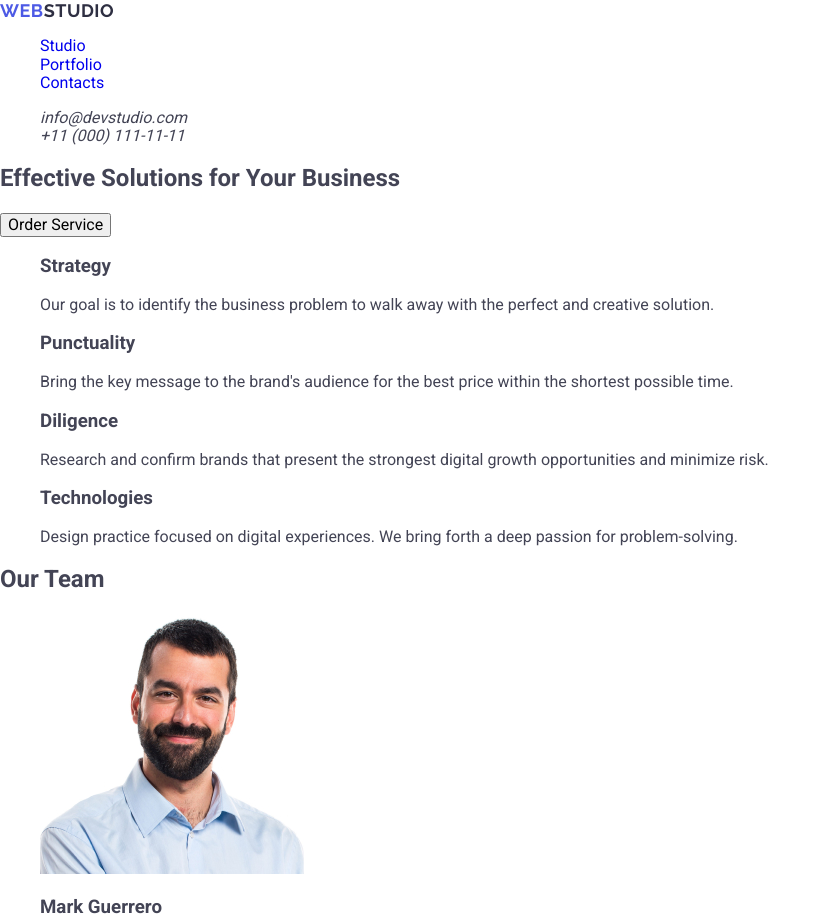
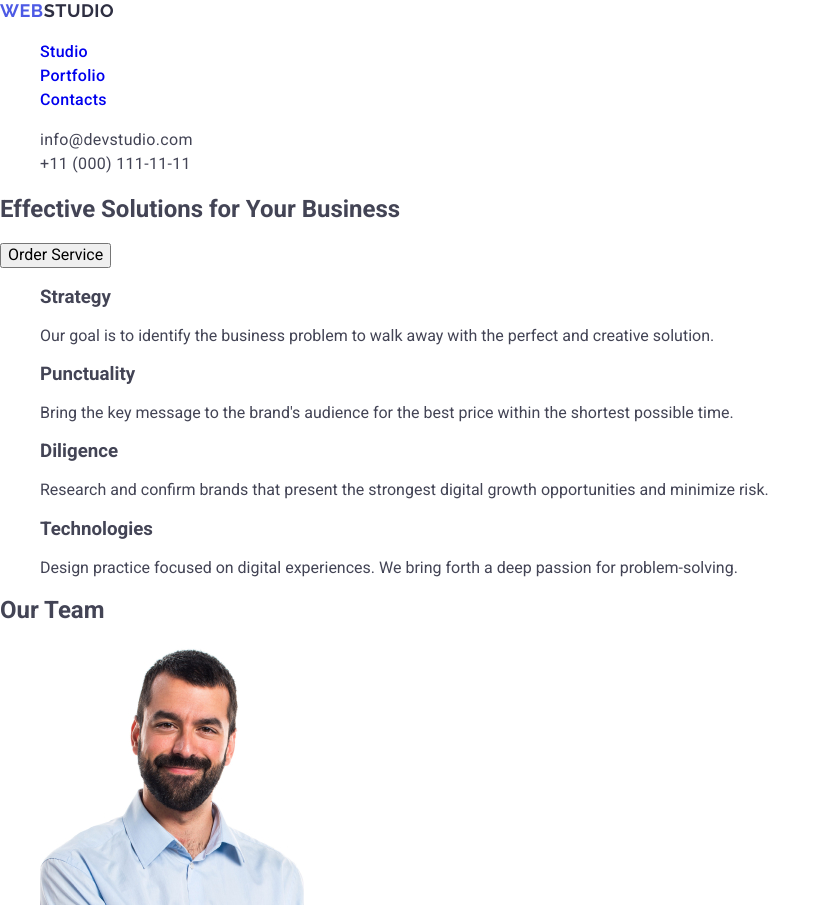
Before and after one commit to bunbanto/goit-markup-hw-02, a plain HTML site: page index.html in a window 1280 px wide. Shown: the top 922 px of the page, without its empty margins (0-827 px from the left). Drawn offline with nearby package versions, Linux system fonts and the light colour scheme.

Commit message:
full change heder

```diff
--- a/css/styles.css
+++ b/css/styles.css
@@ -14,7 +14,7 @@ a {
 .order {
   cursor: pointer;
 }
-.web {
+.logo {
   font-family: 'Raleway', sans-serif;
   font-weight: 700;
   font-size: 18px;
@@ -25,7 +25,7 @@ a {
   text-transform: uppercase;
   color: #4d5ae5;
 }
-.stud {
+.studio {
   font-family: 'Raleway', sans-serif;
   font-weight: 700;
   font-size: 18px;
@@ -36,9 +36,7 @@ a {
   text-transform: uppercase;
   color: #2e2f42;
 }
-.page-nav .link:hover,
-.page-nav .link:focus {
-  font-family: 'Roboto', sans-serif;
+.page-nav {
   font-weight: 500;
   font-size: 16px;
 
@@ -47,11 +45,55 @@ a {
   letter-spacing: 0.02em;
   color: #2e2f42;
 }
+.page-nav .link:hover {
+  font-weight: 500;
+  font-size: 16px;
+
+  /* line-height: 24px; */
+  line-height: 150%;
+  letter-spacing: 0.02em;
+  color: #404bbf;
+}
+.page-nav .link:focus {
+  font-weight: 500;
+  font-size: 16px;
+
+  /* line-height: 24px; */
+  line-height: 150%;
+  letter-spacing: 0.02em;
+  color: #404bbf;
+}
+.address {
+  font-style: normal;
+}
 .address a {
-  text-decoration: none;
+  font-weight: 400;
+  font-size: 16px;
+
+  /* line-height: 24px; */
+  line-height: 150%;
+  letter-spacing: 0.02em;
   color: #434455;
 }
+.address .clink {
+  font-weight: 400;
+  font-size: 16px;
 
+  /* line-height: 24px; */
+  line-height: 150%;
+  letter-spacing: 0.02em;
+  color: #434455;
+}
+.address .clink:hover,
+.address .clink:focus {
+  font-weight: 400;
+  font-size: 16px;
+
+  /* line-height: 24px; */
+  line-height: 150%;
+  letter-spacing: 0.02em;
+  color: #404bbf;
+}
 .portf {
   font-weight: 700;
   font-size: 36px;
--- a/index.html
+++ b/index.html
@@ -24,7 +24,7 @@
     <header>
       <nav class="page-nav">
         <a class="logo" href="./index.html" target="_blank">
-          <span class="web"> Web</span><span class="stud">Studio</span>
+          Web<span class="studio">Studio</span>
         </a>
         <ul>
           <li><a class="link" href="#studio">Studio</a></li>
@@ -35,12 +35,12 @@
       <address class="address" id="contacts">
         <ul>
           <li>
-            <a class="mlink" href="mailto:info@devstudio.com"
+            <a class="clink" href="mailto:info@devstudio.com"
               >info@devstudio.com</a
             >
           </li>
           <li>
-            <a class="tlink" href="tel:+110001111111">+11 (000) 111-11-11</a>
+            <a class="clink" href="tel:+110001111111">+11 (000) 111-11-11</a>
           </li>
         </ul>
       </address>
@@ -199,8 +199,8 @@
     </main>
     <!----------------------footer------------>
     <footer class="end">
-      <a class="link" href="./index.html" target="_blank">
-        <span class="web"> Web</span><span class="stud">Studio</span>
+      <a class="logo" href="./index.html" target="_blank">
+        Web<span class="studio">Studio</span>
       </a>
       <p>
         Increase the flow of customers and sales for your business with digital
```
